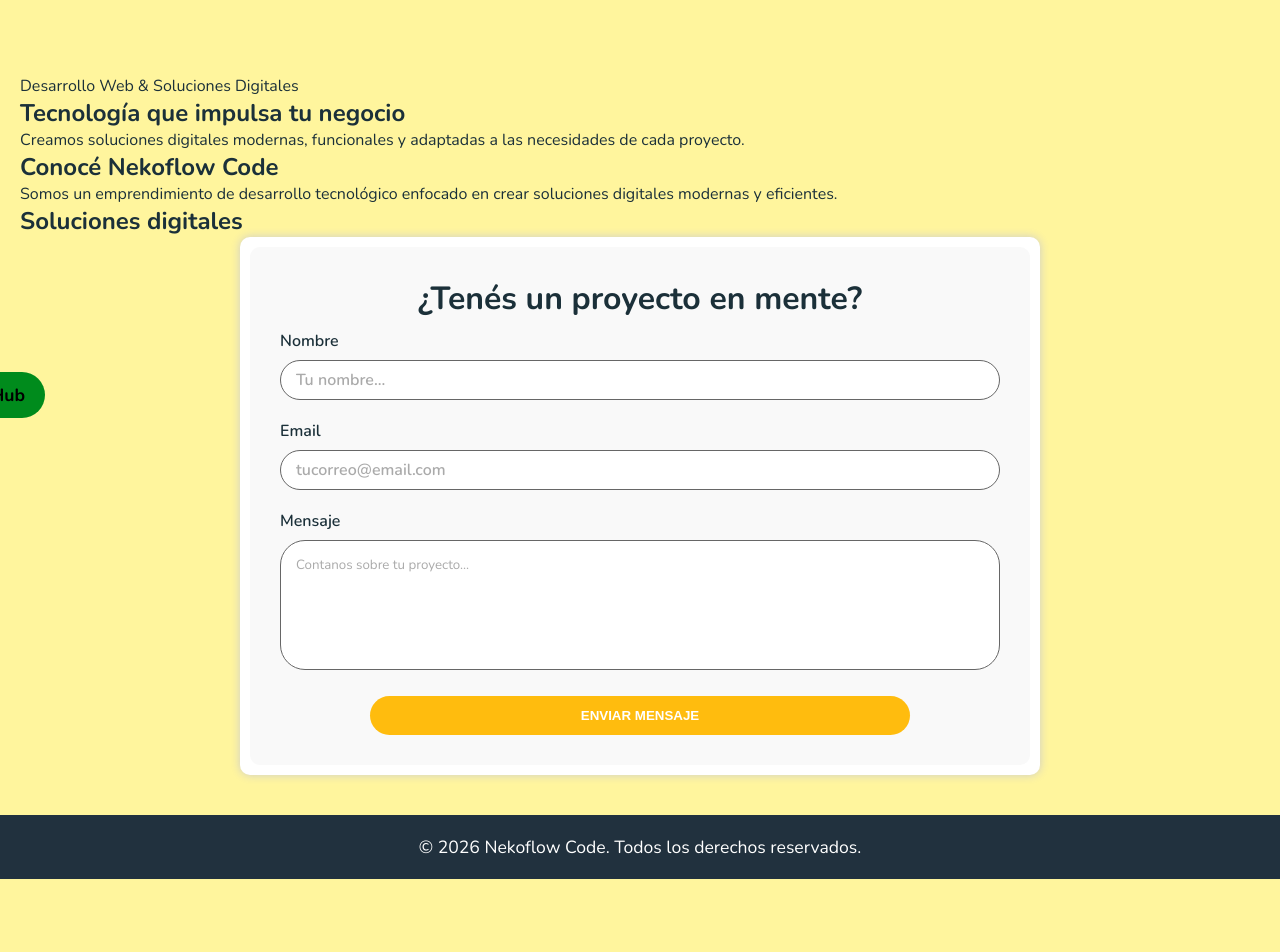
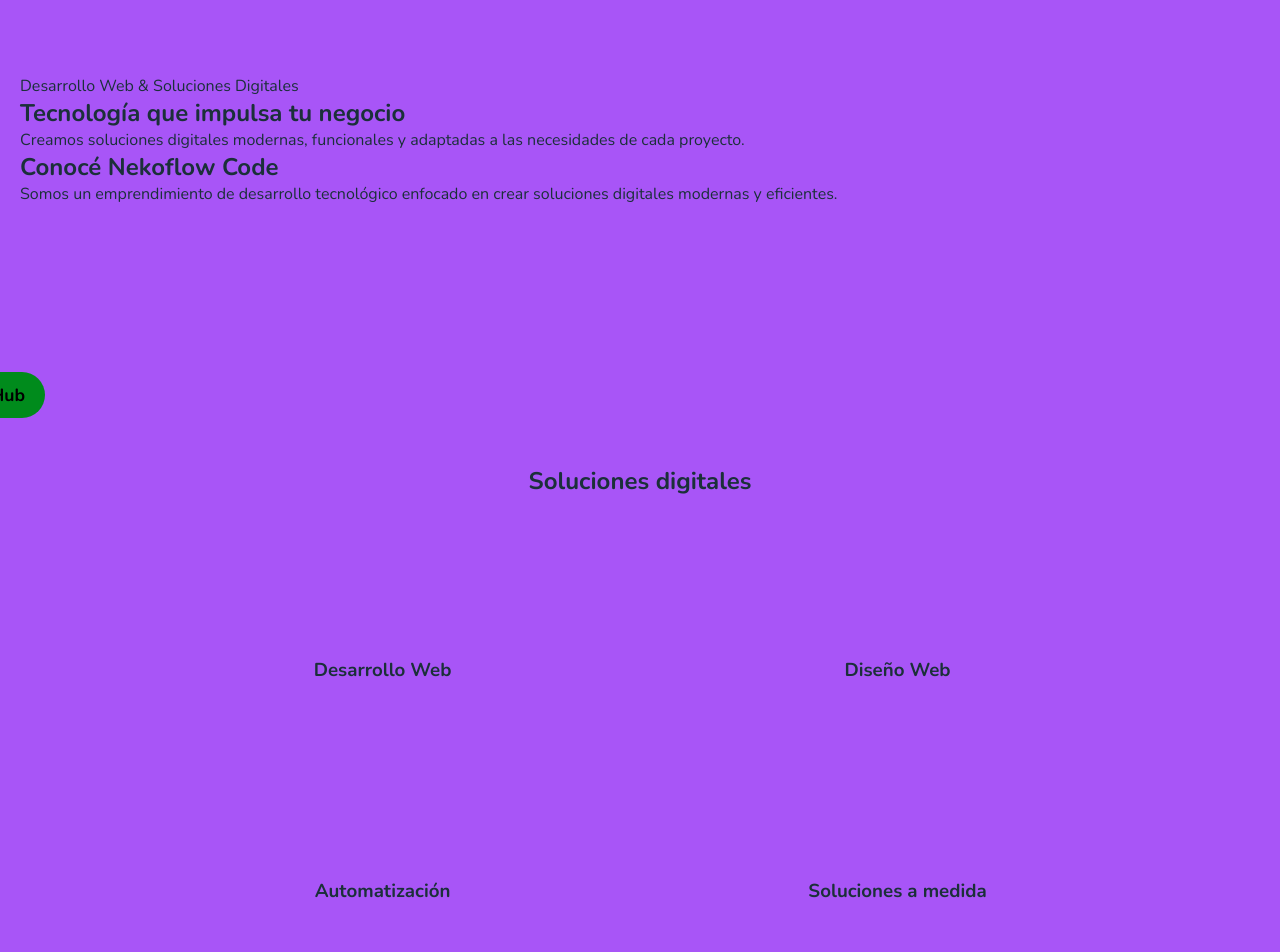
Before and after one commit to nekoflowcode-dotcom/Nekoflow_Code-WEB, a plain HTML site: page NekoFlowCode/index.html in a window 1280 px wide. Shown: the top 952 px of the page. Before the commit the page ends 879 px from the top, so only its background shows below. Drawn offline with nearby package versions, Linux system fonts and the light colour scheme.

Commit message:
feat: realizar implementacion de varios archivos
creacion de car-service,css
creacion de circuleabout.css
modifica style.css
modifica index.html

```diff
--- /dev/null
+++ b/NekoFlowCode/css/card-service.css
@@ -0,0 +1,63 @@
+@import url(styles.css);
+/* SECCIÓN SERVICIOS */
+.services-section {
+    width: 100%;
+    padding: 80px 20px;
+}
+
+.services-section .container {
+    max-width: 1200px;
+    margin: 0 auto;
+    text-align: center;
+}
+
+.services-section h2 {
+    margin-bottom: 40px;
+}
+
+
+/* CONTENEDOR DE TARJETAS */
+.services-grid {
+    display: grid;
+    grid-template-columns: repeat(2, 1fr);
+    gap: 30px;
+    max-width: 1000px;
+    margin: 0 auto;
+}
+
+
+/* TARJETA */
+.service-card {
+    padding: 30px;
+    text-align: center;
+    border-radius: 20px;
+}
+
+
+/* ICONO */
+.service-icon {
+    width: 70px;
+    height: 70px;
+    margin: 0 auto 20px;
+    border-radius: 50%;
+}
+
+
+/* CONTENIDO */
+.service-content h3 {
+    margin-bottom: 15px;
+}
+
+.service-content p {
+    line-height: 1.6;
+}
+
+
+/* CELULAR */
+@media (max-width: 768px) {
+
+    .services-grid {
+        grid-template-columns: 1fr;
+    }
+
+}
--- /dev/null
+++ b/NekoFlowCode/css/circuleabout.css
@@ -0,0 +1,27 @@
+@import url(styles.css);
+
+/* Círculos informativos con movimiento escalonado. */
+.about-items {
+    display: flex;
+    justify-content: center;
+    align-items: flex-start;
+    flex-wrap: wrap;
+    gap: 48px;
+    margin-top: 40px;
+}
+
+.about-item {
+    display: flex;
+    flex-direction: column;
+    align-items: center;
+}
+
+.about-circle {
+    width: 120px;
+    aspect-ratio: 1;
+    border-radius: 50%;
+    display: flex;
+    align-items: center;
+    justify-content: center;
+    margin-bottom: 20px;
+}
--- a/NekoFlowCode/css/styles.css
+++ b/NekoFlowCode/css/styles.css
@@ -24,9 +24,9 @@
     --gray-placeholder: #aaaaaa;
 
     /* Colores principales */
-    --primary: #ffbc0e;
-    --primary-transparent: rgba(255, 188, 14, 0.5);
-    --background-base: #fff59d;
+    --primary: #A855F7;
+    --primary-transparent: rgba(168, 85, 247, 0.5);
+    --background-base: #A855F7;
     --dark: #1b3039;
     --light: #eceff1;
 
--- a/NekoFlowCode/index.html
+++ b/NekoFlowCode/index.html
@@ -1,5 +1,6 @@
 <!DOCTYPE html>
 <html lang="es">
+
 <head>
     <meta charset="UTF-8">
     <meta name="viewport" content="width=device-width, initial-scale=1.0">
@@ -7,10 +8,13 @@
 
     <!-- Hojas de Estilos CSS -->
     <link rel="stylesheet" href="./css/styles.css">
+    <link rel="stylesheet" href="./css/circuleabout.css">
     <link rel="stylesheet" href="./css/contact-form.css">
     <link rel="stylesheet" href="./css/sticky-buttons.css">
     <link rel="stylesheet" href="./css/footer.css">
+    <link rel="stylesheet" href="./css/card-service.css">
 </head>
+
 <body>
 
     <!-- BOTONES FLOTANTES LATERALES -->
@@ -33,23 +37,145 @@
             <div class="container">
                 <p>Desarrollo Web & Soluciones Digitales</p>
                 <h1>Tecnología que impulsa tu negocio</h1>
-                <p>Creamos soluciones digitales modernas, funcionales y adaptadas a las necesidades de cada proyecto.</p>
+                <p>Creamos soluciones digitales modernas, funcionales y adaptadas a las necesidades de cada proyecto.
+                </p>
             </div>
         </section>
 
         <!-- 2. SECCIÓN NOSOTROS -->
         <section id="nosotros" class="about-section">
             <div class="container">
+
                 <h2>Conocé Nekoflow Code</h2>
-                <p>Somos un emprendimiento de desarrollo tecnológico enfocado en crear soluciones digitales modernas y eficientes.</p>
+
+                <p>Somos un emprendimiento de desarrollo tecnológico enfocado en crear soluciones digitales modernas y
+                    eficientes.</p>
+
+
+                <!-- NUEVO: INFORMACIÓN SOBRE NOSOTROS -->
+                <div class="about-items">
+
+                    <!-- TECNOLOGÍA -->
+                    <div class="about-item">
+                        <div class="about-circle">
+                            <!-- Icono de tecnología -->
+                        </div>
+
+                        <div class="about-content">
+                            <!-- Contenido de tecnología -->
+                        </div>
+                    </div>
+
+
+                    <!-- HABILIDADES -->
+                    <div class="about-item">
+                        <div class="about-circle">
+                            <!-- Icono de habilidades -->
+                        </div>
+
+                        <div class="about-content">
+                            <!-- Contenido de habilidades -->
+                        </div>
+                    </div>
+
+
+                    <!-- ESTUDIOS -->
+                    <div class="about-item">
+                        <div class="about-circle">
+                            <!-- Icono de estudios -->
+                        </div>
+
+                        <div class="about-content">
+                            <!-- Contenido de estudios -->
+                        </div>
+                    </div>
+
+                </div>
+
             </div>
         </section>
 
         <!-- 3. SECCIÓN SERVICIOS -->
         <section id="servicios" class="services-section">
             <div class="container">
+
                 <h2>Soluciones digitales</h2>
-                <!-- Tus artículos de servicios aquí -->
+
+                <div class="services-grid">
+
+                    <!-- SERVICIO 1 -->
+                    <article class="service-card">
+
+                        <div class="service-icon">
+                            <!-- Icono -->
+                        </div>
+
+                        <div class="service-content">
+                            <h3>Desarrollo Web</h3>
+
+                            <p>
+                                <!-- Descripción del servicio -->
+                            </p>
+                        </div>
+
+                    </article>
+
+
+                    <!-- SERVICIO 2 -->
+                    <article class="service-card">
+
+                        <div class="service-icon">
+                            <!-- Icono -->
+                        </div>
+
+                        <div class="service-content">
+                            <h3>Diseño Web</h3>
+
+                            <p>
+                                <!-- Descripción del servicio -->
+                            </p>
+                        </div>
+
+                    </article>
+
+
+                    <!-- SERVICIO 3 -->
+                    <article class="service-card">
+
+                        <div class="service-icon">
+                            <!-- Icono -->
+                        </div>
+
+                        <div class="service-content">
+                            <h3>Automatización</h3>
+
+                            <p>
+                                <!-- Descripción del servicio -->
+                            </p>
+                        </div>
+
+                    </article>
+
+
+                    <!-- SERVICIO 4 -->
+                    <article class="service-card">
+
+                        <div class="service-icon">
+                            <!-- Icono -->
+                        </div>
+
+                        <div class="service-content">
+                            <h3>Soluciones a medida</h3>
+
+                            <p>
+                                <!-- Descripción del servicio -->
+                            </p>
+                        </div>
+
+                    </article>
+
+                </div>
+
             </div>
         </section>
 
@@ -64,10 +190,12 @@
                             <input class="contact_form-text" type="text" id="name" placeholder="Tu nombre..." required>
 
                             <label class="contact_form-lbl" for="email">Email</label>
-                            <input class="contact_form-text" type="email" id="email" placeholder="tucorreo@email.com" required>
+                            <input class="contact_form-text" type="email" id="email" placeholder="tucorreo@email.com"
+                                required>
 
                             <label class="contact_form-lbl" for="message">Mensaje</label>
-                            <textarea class="contact_form-textarea" id="message" placeholder="Contanos sobre tu proyecto..." required></textarea>
+                            <textarea class="contact_form-textarea" id="message"
+                                placeholder="Contanos sobre tu proyecto..." required></textarea>
 
                             <button class="contact_form-btn" type="submit">Enviar Mensaje</button>
                         </form>
@@ -88,4 +216,5 @@
     <!-- Script de actualización automática del año -->
     <script src="./js/footer-copy.js" defer></script>
 </body>
+
 </html>
```
